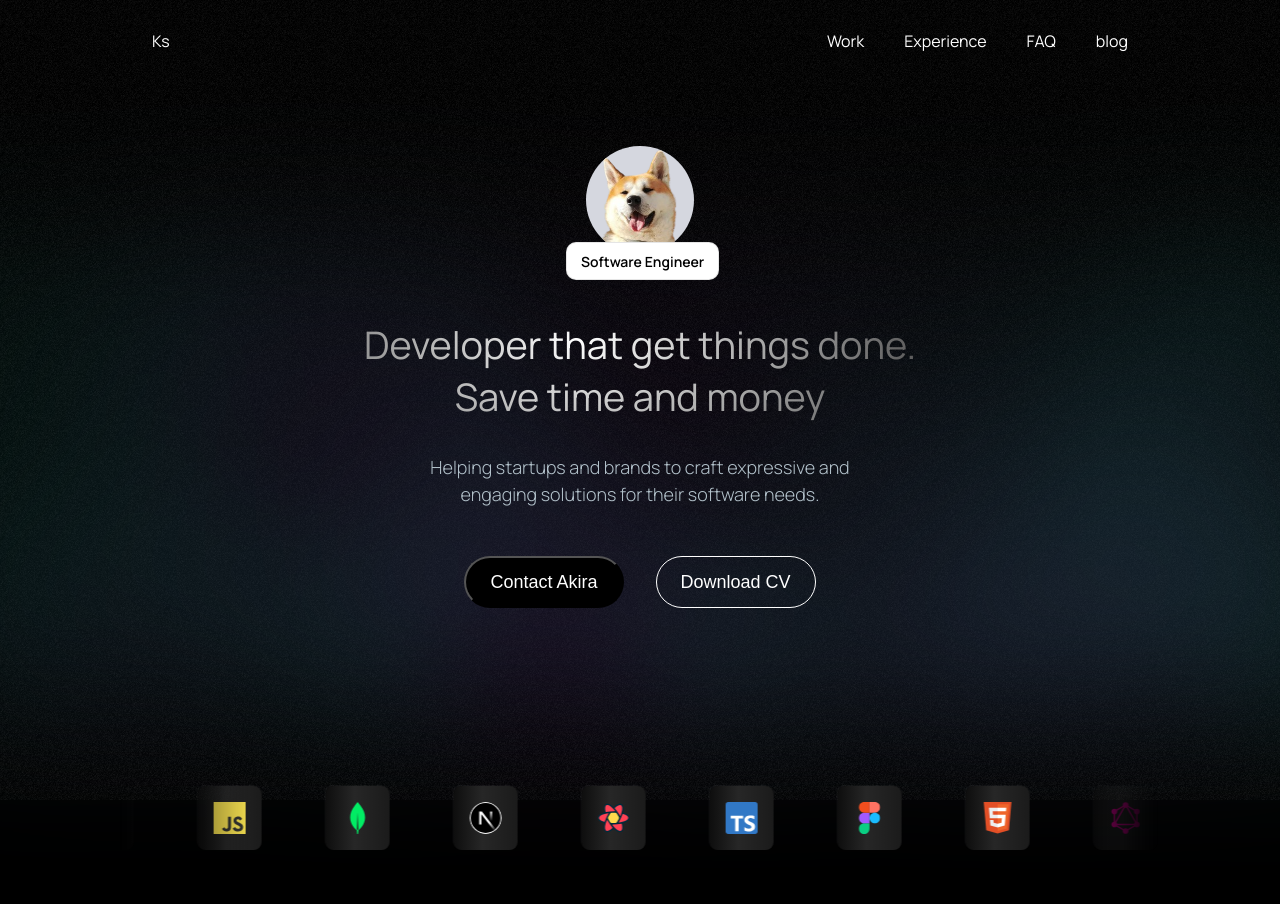
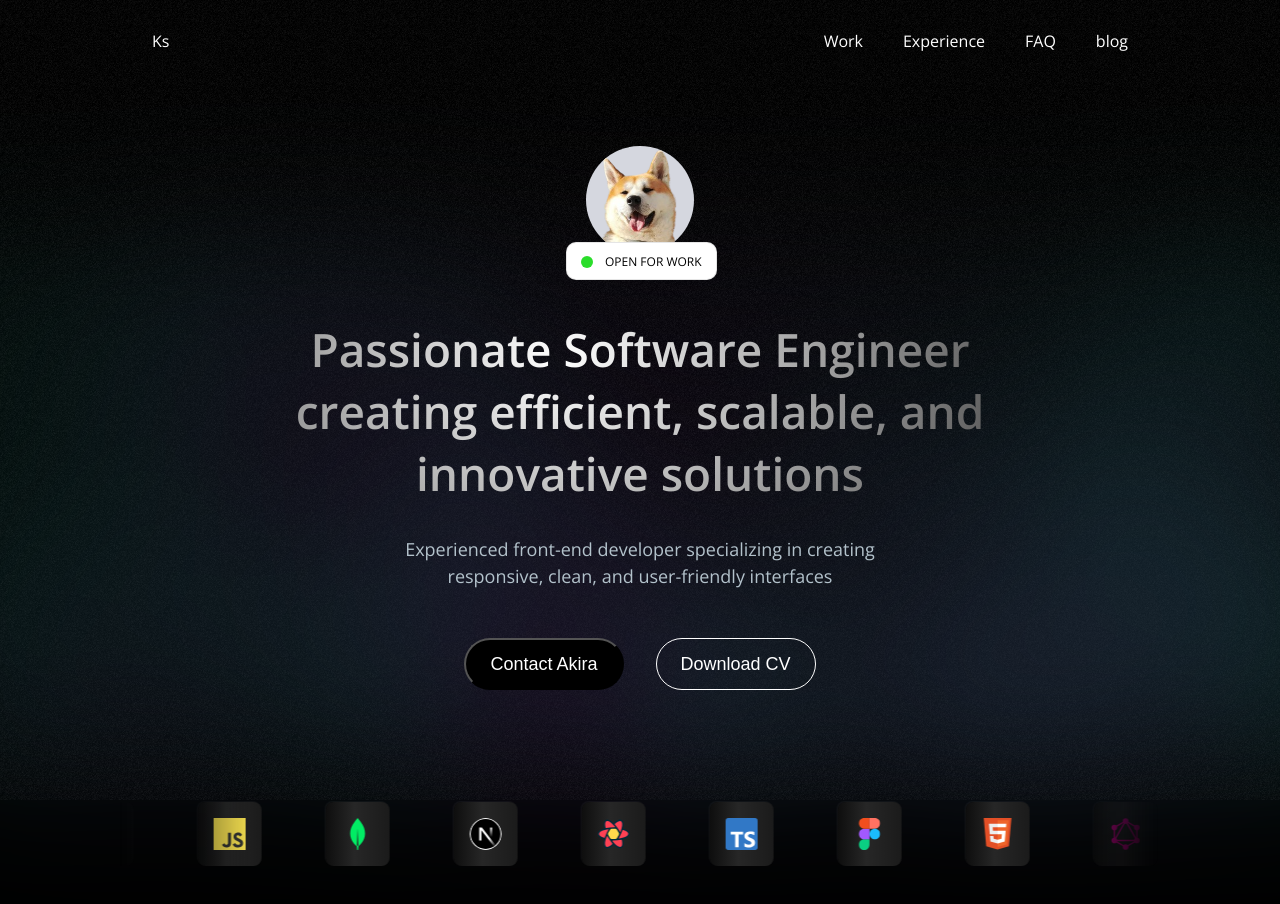
Before and after one commit to pipiskal/personal-website, a Next.js app: page / in a window 1280 px wide. Shown: the top 904 px of the page. Built offline with nearby package versions, Linux system fonts and the light colour scheme.

Commit message:
minor animation fixes

```diff
--- a/app/layout.tsx
+++ b/app/layout.tsx
@@ -1,11 +1,12 @@
 import type { Metadata } from "next";
-import { Manrope } from "next/font/google";
+import { Open_Sans } from "next/font/google";
 import "./globals.css";
 
-const manrope = Manrope({
+const openSans = Open_Sans({
   subsets: ["latin"],
   preload: true,
 });
+
 export const metadata: Metadata = {
   title: "Create Next App",
   description: "Generated by create next app",
@@ -18,7 +19,7 @@ export default function RootLayout({
 }>) {
   return (
     <html lang="en">
-      <body className={`${manrope.className}`}>{children}</body>
+      <body className={`${openSans.className}`}>{children}</body>
     </html>
   );
 }
--- a/app/page.module.css
+++ b/app/page.module.css
@@ -21,7 +21,7 @@
   top: 30%;
   left: -20%;
   width: 140%;
-  max-height: 480px;
+  max-height: 540px;
   z-index: -1;
   height: 100%;
   overflow: hidden;
@@ -163,17 +163,42 @@
 .navigationItem {
   list-style: none;
 }
+/*
+@keyframes fadeInBottomToTop {
+  from {
+    opacity: 0;
+    transform: translateY(25px);
+  }
+  to {
+    opacity: 1;
+    transform: translateY(0);
+  }
+} */
 
 .hero {
   display: flex;
   flex-direction: column;
   align-items: center;
   padding: 64px 32px 48px 32px;
+
+  /* animation: fadeInBottomToTop 1s linear; */
+}
+
+@keyframes fadeInBottomToTopHeroAvatar {
+  from {
+    opacity: 0;
+    transform: translateY(10px);
+  }
+  to {
+    opacity: 1;
+    transform: translateY(0);
+  }
 }
 
 .avatarWrapper {
   position: relative;
   margin-bottom: 64px;
+  animation: fadeInBottomToTopHeroAvatar 1s linear;
 }
 
 .avatarTag {
@@ -185,6 +210,7 @@
   display: flex;
   align-items: center;
   justify-content: center;
+  gap: 12px;
   background-color: white;
   border-radius: 10px;
   border: 1px solid rgba(0, 0, 0, 0.1);
@@ -195,10 +221,45 @@
   font-weight: 600;
 }
 
+@keyframes greenFlash {
+  0% {
+    background-color: white;
+  }
+
+  100% {
+    background-color: rgb(24, 218, 24);
+  }
+}
+
+.greenFlashingCircle {
+  width: 12px;
+  height: 12px;
+  border-radius: 50%;
+  animation: greenFlash 1.5s infinite;
+  transform: translateY(1px);
+}
+
+.openForWork {
+  font-size: 12px;
+  font-weight: 400;
+}
+
+@keyframes fadeInBottomToTopHeroText {
+  from {
+    opacity: 0;
+    transform: translateY(15px);
+  }
+  to {
+    opacity: 1;
+    transform: translateY(0);
+  }
+}
+
 .heroText {
   display: inline-block;
-  max-width: 60%;
-  font-size: 38px;
+  max-width: 80%;
+  font-size: 46px;
+  font-weight: 600;
   background-image: radial-gradient(
     61% 200% at 39.7% 21.9%,
     rgb(255, 255, 255) 0%,
@@ -209,6 +270,19 @@
   -webkit-text-fill-color: transparent;
   text-align: center;
   margin-bottom: 32px;
+
+  animation: fadeInBottomToTopHeroText 1s linear;
+}
+
+@keyframes fadeInBottomToTopHeroDescription {
+  from {
+    opacity: 0;
+    transform: translateY(25px);
+  }
+  to {
+    opacity: 1;
+    transform: translateY(0);
+  }
 }
 
 .heroDescription {
@@ -219,11 +293,25 @@
   color: rgb(179, 194, 203);
   line-height: 1.5;
   margin-bottom: 48px;
+
+  animation: fadeInBottomToTopHeroDescription 1s linear;
+}
+
+@keyframes fadeInBottomToTopHeroButtons {
+  from {
+    opacity: 0;
+    transform: translateY(30px);
+  }
+  to {
+    opacity: 1;
+    transform: translateY(0);
+  }
 }
 
 .heroButtons {
   display: flex;
   gap: 32px;
+  animation: fadeInBottomToTopHeroButtons 1s linear;
 
   & > button {
     font-size: 18px;
@@ -253,6 +341,15 @@
   }
 }
 
+@keyframes slideOpacity {
+  0% {
+    opacity: 0;
+  }
+  100% {
+    opacity: 1;
+  }
+}
+
 .techSkillsWrapper {
   max-width: 1080px;
   mask-image: linear-gradient(
@@ -262,6 +359,9 @@
     rgb(0, 0, 0) 87.5%,
     rgba(0, 0, 0, 0) 100%
   );
+
+  opacity: 0;
+  animation: slideOpacity 1s forwards 1s;
 }
 
 .marqueeTrack {
--- a/app/page.tsx
+++ b/app/page.tsx
@@ -39,6 +39,17 @@ export default function Home() {
           </ul>
         </div>
 
+        <div className={styles.container}>
+          <div className={styles.shape}></div>
+          <div className={styles.shape}></div>
+          <div className={styles.shape}></div>
+          <div className={styles.shape}></div>
+          <div className={styles.shape}></div>
+          <div className={styles.shape}></div>
+          <div className={styles.shape}></div>
+          <div className={styles.shape}></div>
+        </div>
+
         <div className={styles.hero}>
           <div className={styles.avatarWrapper}>
             <div className={styles.avatar}>
@@ -52,16 +63,20 @@ export default function Home() {
               />
             </div>
 
-            <div className={styles.avatarTag}>Software Engineer</div>
+            <div className={styles.avatarTag}>
+              <div className={styles.greenFlashingCircle} />
+              <span className={styles.openForWork}>OPEN FOR WORK</span>
+            </div>
           </div>
 
           <p className={styles.heroText}>
-            Developer that get things done. Save time and money
+            Passionate Software Engineer creating efficient, scalable, and
+            innovative solutions
           </p>
 
           <p className={styles.heroDescription}>
-            Helping startups and brands to craft expressive and engaging
-            solutions for their software needs.
+            Experienced front-end developer specializing in creating responsive,
+            clean, and user-friendly interfaces
           </p>
 
           <div className={styles.heroButtons}>
@@ -69,23 +84,6 @@ export default function Home() {
             <button className={styles.secondaryButton}>Download CV</button>
           </div>
         </div>
-
-        <div className={styles.container}>
-          <div className={styles.shape}></div>
-          <div className={styles.shape}></div>
-          <div className={styles.shape}></div>
-          <div className={styles.shape}></div>
-          <div className={styles.shape}></div>
-          <div className={styles.shape}></div>
-          <div className={styles.shape}></div>
-          <div className={styles.shape}></div>
-        </div>
-
-        <br />
-
-        <br />
-
-        <br />
 
         <div className={styles.techSkillsWrapper}>
           <div className={styles.marqueeTrack}>
```
